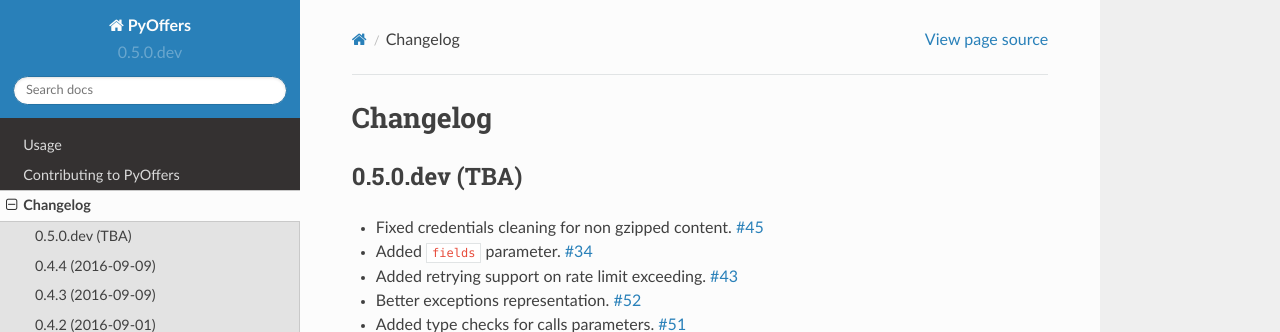
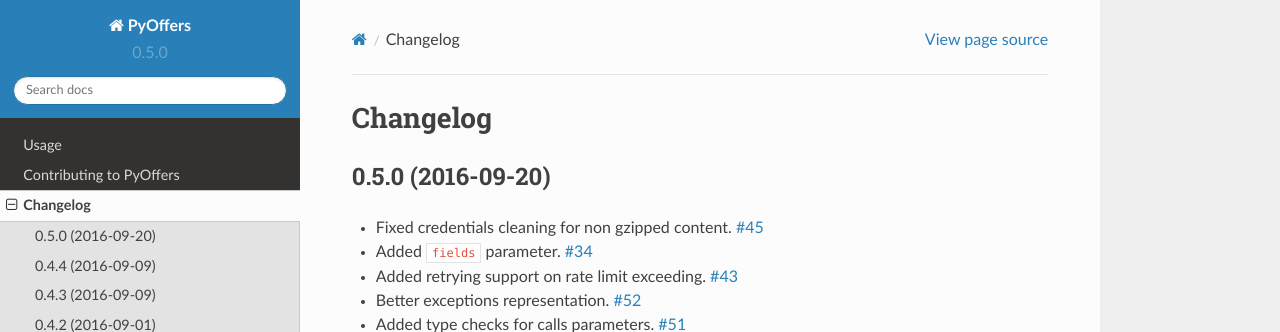
Before and after one commit to Stranger6667/pyoffers, a Sphinx documentation site: the page built from docs/changelog.rst, in a window 1280 px wide and 900 px high. Shown: the top 332 px of the window. Built offline with Sphinx 7.4.7 and the Read the Docs theme 2.0.0, drawn with Linux system fonts in a browser that asks for light colours.

Commit message:
Bump version

```diff
--- a/docs/changelog.rst
+++ b/docs/changelog.rst
@@ -3,8 +3,8 @@
 Changelog
 =========
 
-0.5.0.dev (TBA)
----------------
+0.5.0 (2016-09-20)
+------------------
 
 - Fixed credentials cleaning for non gzipped content. `#45`_
 - Added ``fields`` parameter. `#34`_
--- a/pyoffers/__init__.py
+++ b/pyoffers/__init__.py
@@ -1,3 +1,3 @@
 # coding: utf-8
 
-__version__ = '0.5.0.dev'
+__version__ = '0.5.0'
```
